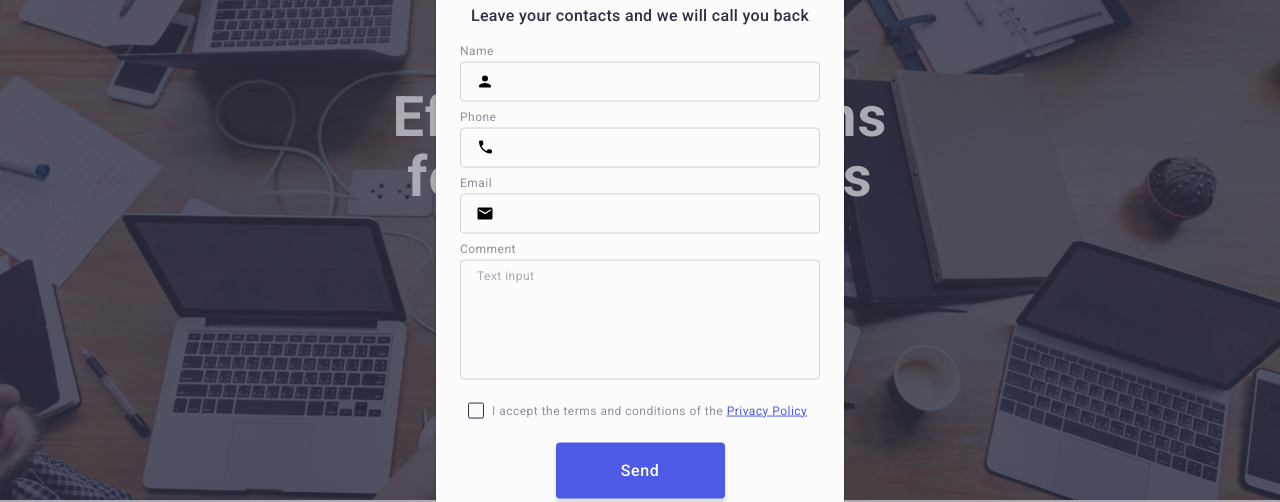
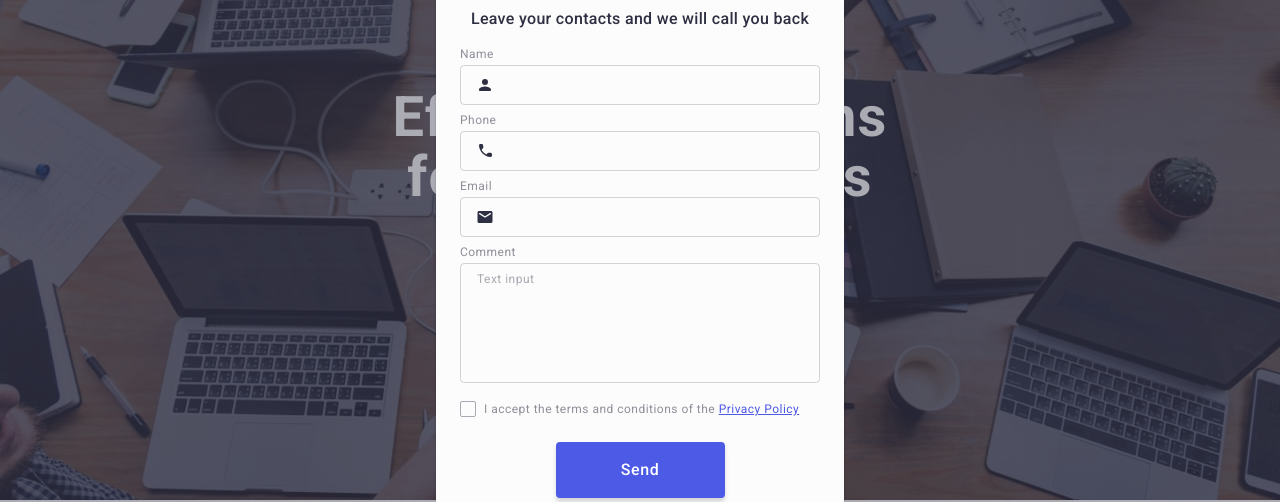
Before and after one commit to valentyn1407/goit-markup-hw-06, a plain HTML site: page index.html in a window 1280 px wide. Both pictures are taken after a click on the button "Order Service". Shown: the part 173-675 px from the top of the page. Drawn offline with nearby package versions, Linux system fonts and the light colour scheme.

Commit message:
Update modal window

```diff
--- a/css/styles.css
+++ b/css/styles.css
@@ -638,7 +638,7 @@ p {
   left: 50%;
   transform: translate(-50%, -50%);
   width: 408px;
-  min-height: 488px;
+  height: 584px;
 
   background: #fcfcfc;
   box-shadow: 0px 1px 1px rgba(0, 0, 0, 0.14), 0px 1px 3px rgba(0, 0, 0, 0.12),
@@ -755,6 +755,7 @@ p {
   position: absolute;
   left: 16px;
   top: 50%;
+  fill: #2e2f42;
   transform: translateY(-50%);
   transition: fill 250ms cubic-bezier(0.4, 0, 0.2, 1);
 }
@@ -768,6 +769,7 @@ p {
 }
 
 .modal-textarea {
+  display: block;
   resize: none;
   width: 100%;
   height: 120px;
@@ -802,7 +804,6 @@ p {
 }
 
 .modal-label-check {
-  margin-left: 8px;
   margin-bottom: 24px;
   font-weight: 400;
   font-size: 12px;
@@ -818,7 +819,7 @@ p {
   margin-right: 8px;
   width: 16px;
   height: 16px;
-  border: 1px solid #2e2f42;
+  border: 1px solid #a9aab1;
   border-radius: 2px;
   fill: transparent;
 }
```
